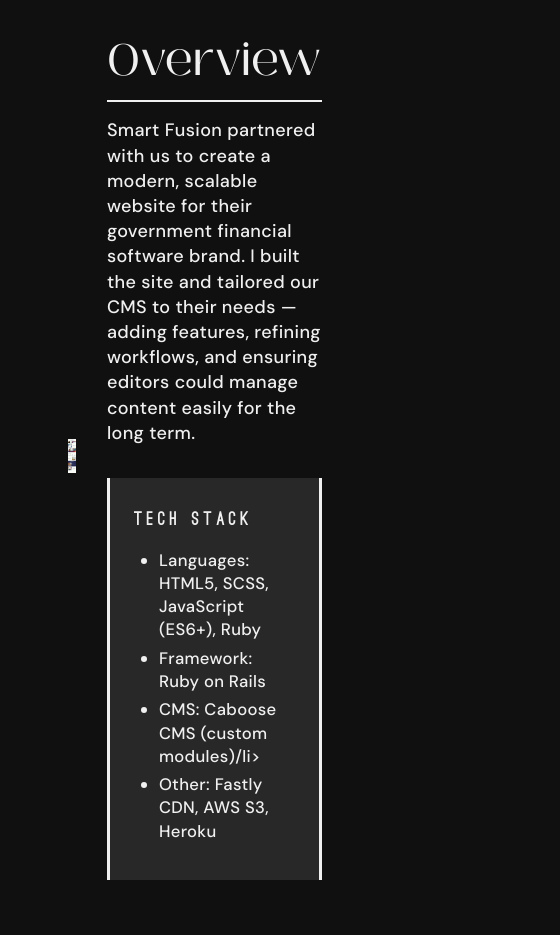
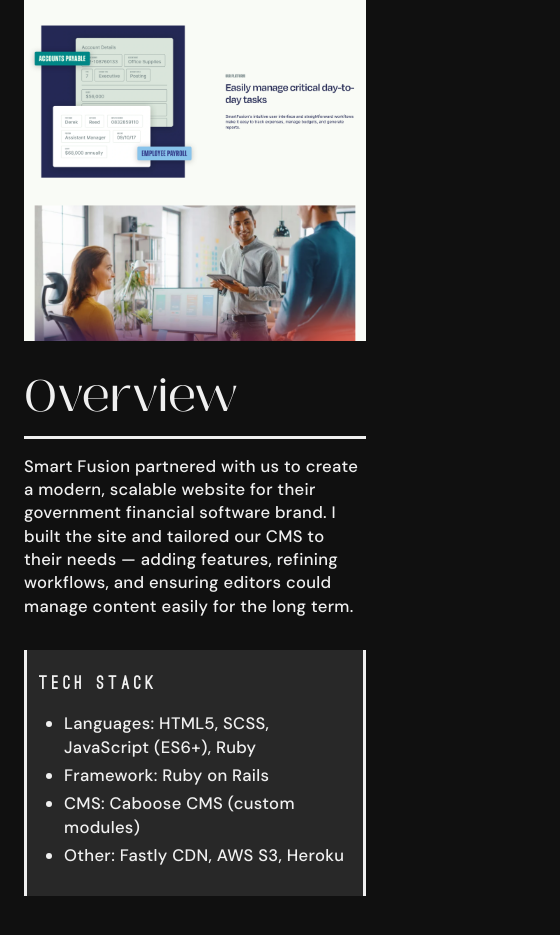
Before and after one commit to akhachadoorian/Resume, a React (Create React App) app: page /Resume/case-studies/smart-fusion in a window 390 px wide. Shown: the part 1001-1936 px from the top of the page, 560 px wide, since content can reach past the window. Built offline with nearby package versions, Linux system fonts and the light colour scheme; the HTML template or start-up script is replaced by a standard one; a web font is replaced by a local one.

Commit message:
<mobile> OVerview section mobile

```diff
--- a/src/css/CaseStudies.css
+++ b/src/css/CaseStudies.css
@@ -31,6 +31,8 @@
     }
 
     #overview {
+        padding: 120px 0;
+
         display: flex;
         align-items: center;
         gap: 7.917vw;
@@ -46,8 +48,10 @@
             }
         }
 
-        .left {
+        .text {
             flex: 1 1 624px;
+
+            padding-right: 60px;
 
             .copy_card {
                 margin-top: 32px;;
@@ -55,3 +59,26 @@
         }
     }
 }
+
+@media all and (max-width: 800px)  {
+    section {
+        padding: 60px 16px;
+    }
+
+    .case_study_inner {
+        #overview {
+            padding: 60px 16px;
+            flex-direction: column;
+
+            .img_holder {
+                flex: 1;
+                aspect-ratio: 2 / 3;
+            }
+
+            .text {
+                flex: 1;
+                padding: 0;
+            }
+        }
+    }
+}
--- a/src/css/components.css
+++ b/src/css/components.css
@@ -132,6 +132,12 @@
     &.left {
         border-left: 3px solid var(--white);
         border-right: 3px solid var(--white);
+    }
+}
+
+@media all and (max-width: 800px) {
+    .copy_card {
+        padding: 24px 12px;
     }
 }
 
--- a/src/css/general.css
+++ b/src/css/general.css
@@ -38,7 +38,7 @@
 }
 
 @media all and (max-width: 800px) {
-    p, li {
+    p, li, .body {
         font-size: clamp(16px, 4.267vw, 18px);
         letter-spacing: 0.32px;
     }
--- a/src/data/text/SmartFusion_data.js
+++ b/src/data/text/SmartFusion_data.js
@@ -12,7 +12,7 @@
         body: [
             "<li>Languages: HTML5, SCSS, JavaScript (ES6+), Ruby",
             "<li>Framework: Ruby on Rails</li>",
-            "<li>CMS: Caboose CMS (custom modules)/li>",
+            "<li>CMS: Caboose CMS (custom modules)</li>",
             "<li>Other: Fastly CDN, AWS S3, Heroku</li>",
         ]
     }
--- a/src/pages/SmartFusion.jsx
+++ b/src/pages/SmartFusion.jsx
@@ -34,7 +34,7 @@
                 <div className="img_holder">
                     <img src={overview.image.image} alt={overview.image.alt} />
                 </div>
-                <div className="left">
+                <div className="text">
                     <CopyOnly
                         style="l"
                         header={overview.header}
```
